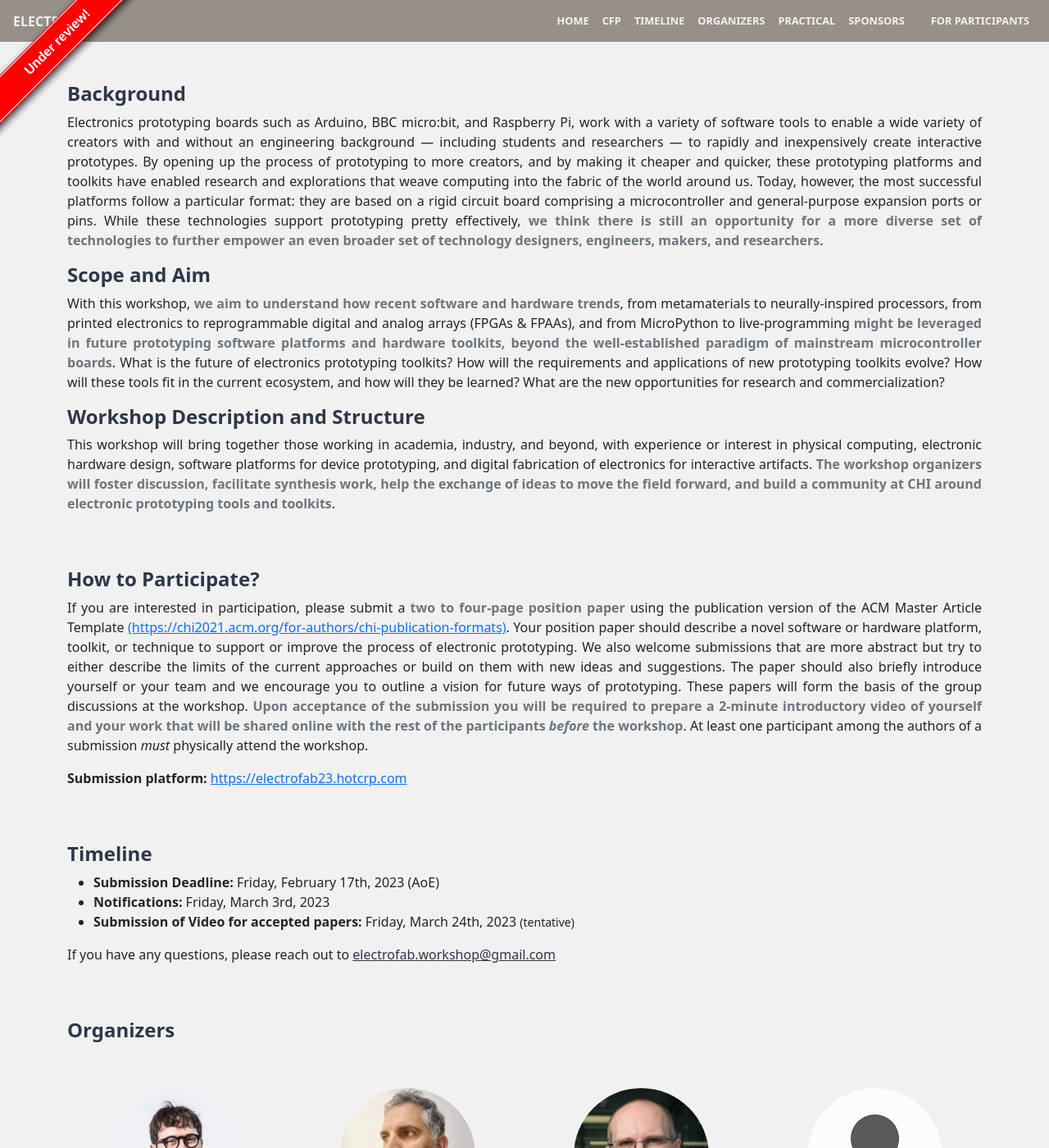
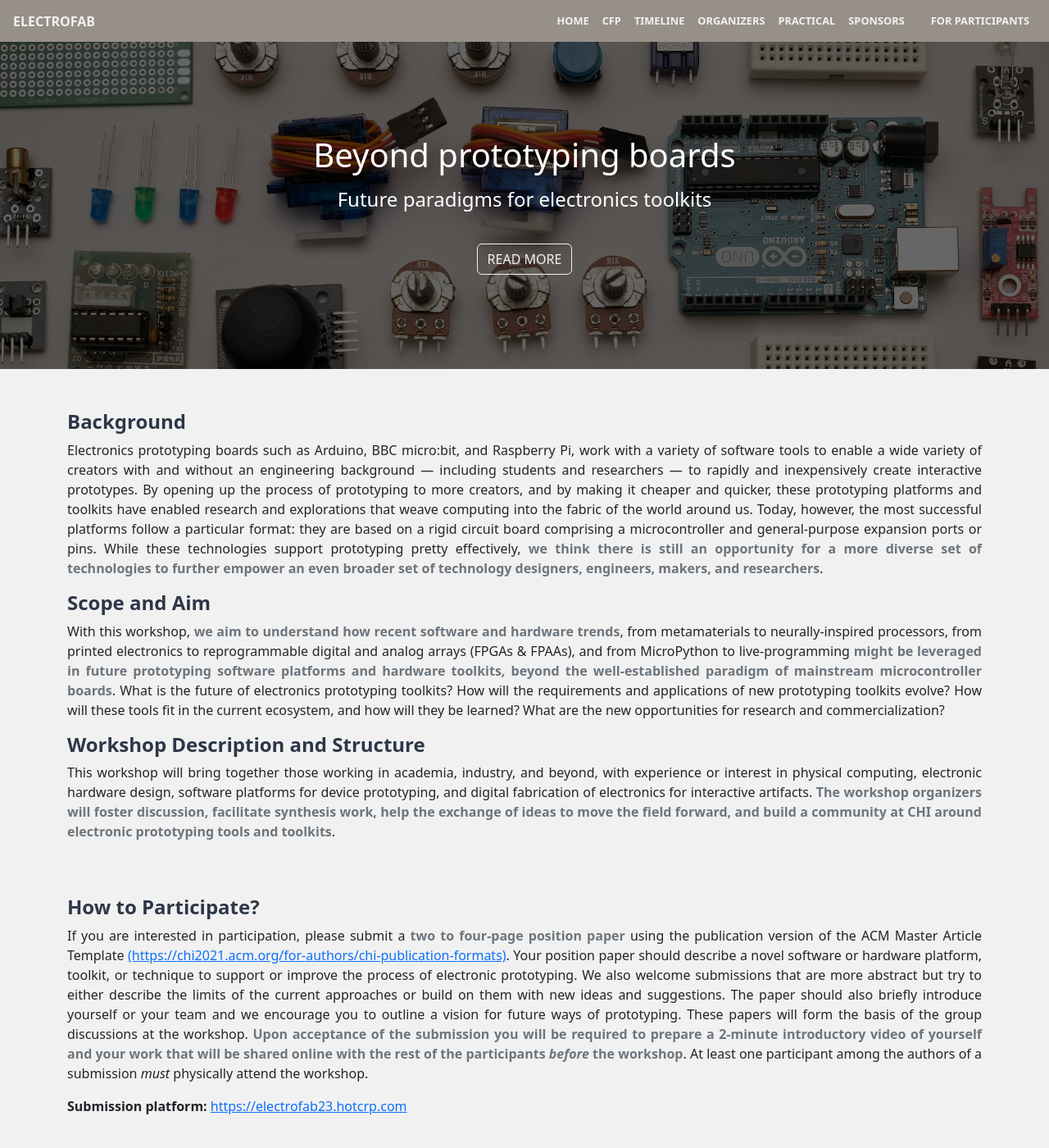
Before and after one commit to BeyondPrototyping/WorkshopWeb2023, a Jekyll site: the page built from index.html, in a window 1280 px wide and 1400 px high. Shown: the whole window at 82% size. Built offline with Jekyll 4.4.1, drawn with Linux system fonts in a browser that asks for light colours.

Commit message:
Removed under review

```diff
--- a/_layouts/default.html
+++ b/_layouts/default.html
@@ -18,7 +18,6 @@
 	-->
 
 <body class="d-flex flex-column min-vh-100"></body>
-{% include wip.html %}
 {% include navigation.html %}
 {{ content }}
 <span class="mt-4 mb-4"></span>
--- a/index.html
+++ b/index.html
@@ -6,6 +6,8 @@ subheading: "Future paradigms for electronics toolkits"
 calltoaction: "Read more"
 calltoaction-link: "home"
 ---
+
+{% include banner.html %}
 
 {% include home.html %}
 
```
